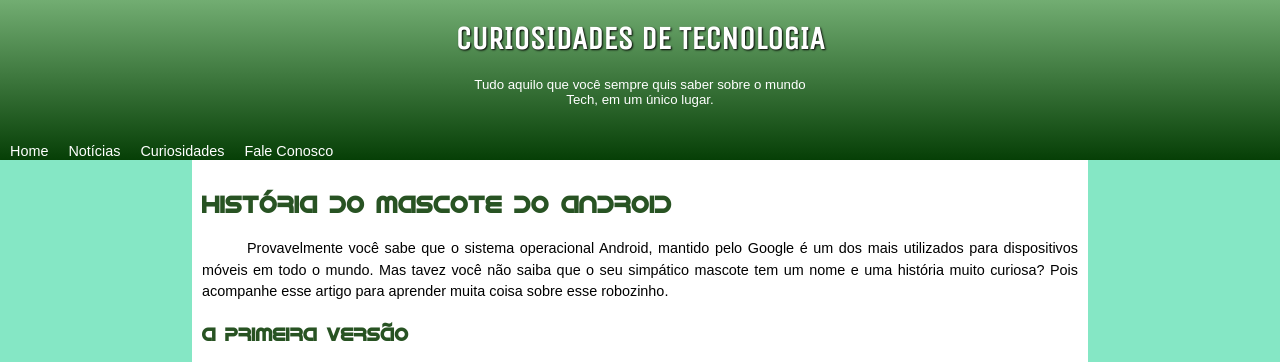
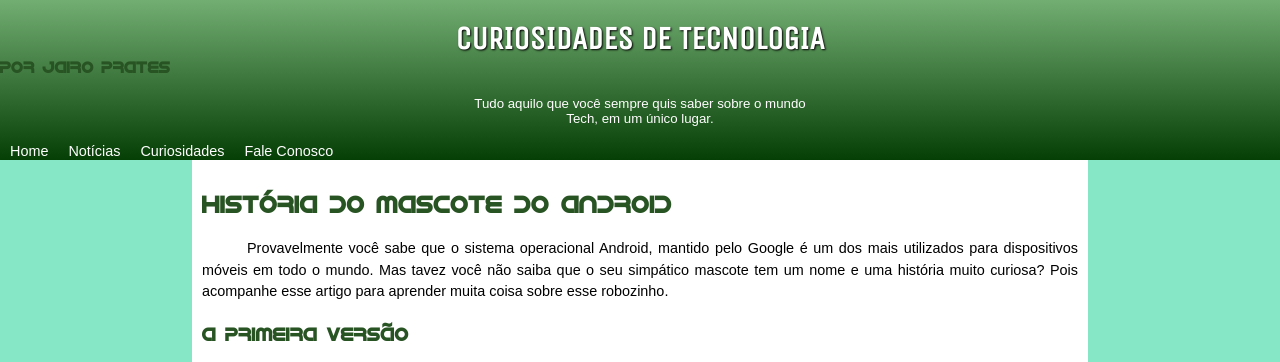
Before and after one commit to jairoap/projeto-android, a plain HTML site: page index.html in a window 1280 px wide. Shown: the top 362 px of the page. Drawn offline with nearby package versions, Linux system fonts and the light colour scheme; a web font is replaced by a local one.

Commit message:
Update index.html

```diff
--- a/index.html
+++ b/index.html
@@ -16,6 +16,7 @@
 
     <header class="header-topo">
         <h1>Curiosidades de Tecnologia</h1>
+        <h4>Por Jairo Prates </h4>
 
         <h5>Tudo aquilo que você sempre quis saber sobre o mundo <br>Tech, em um único lugar.</h5>
 
```
